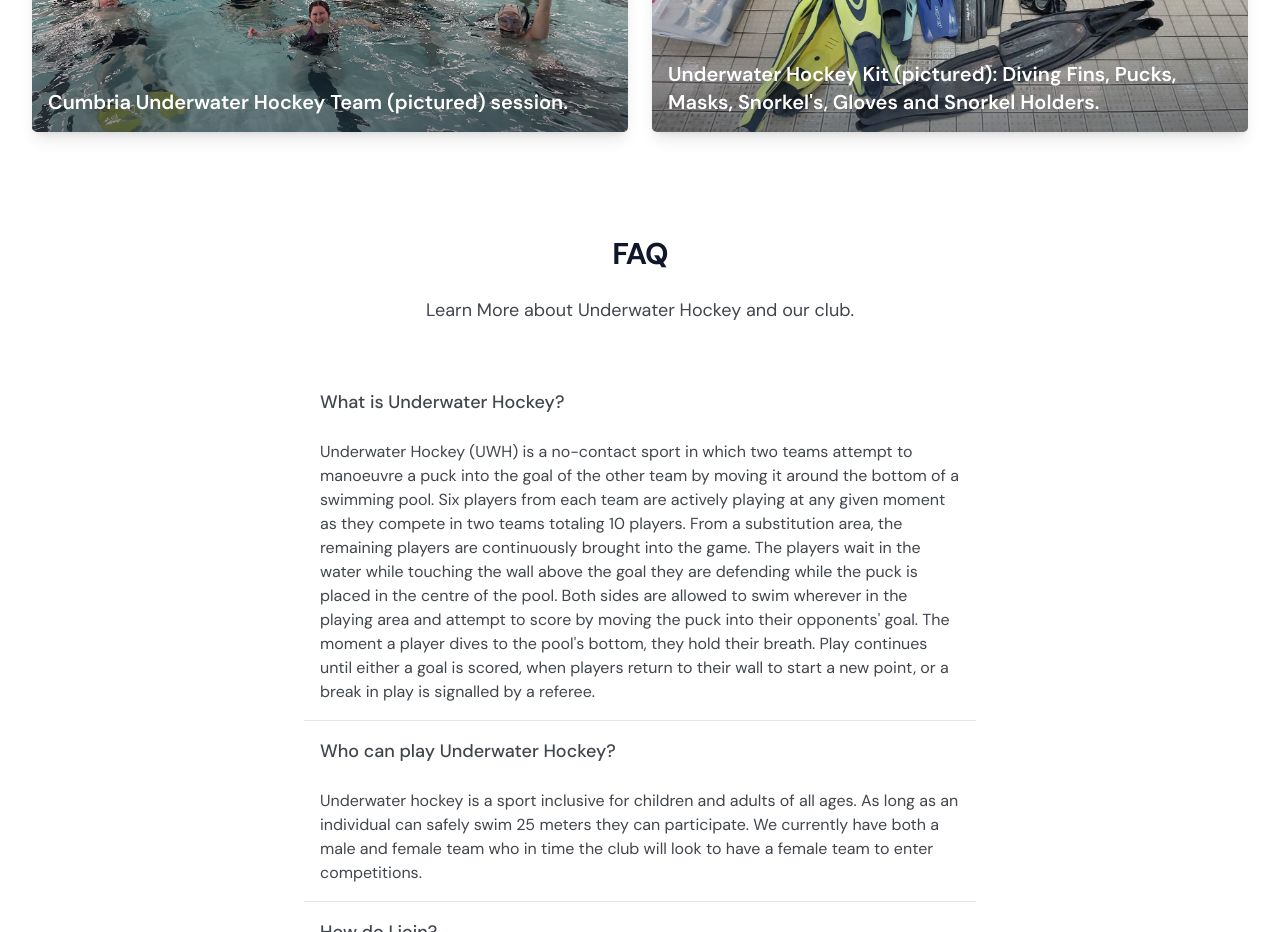
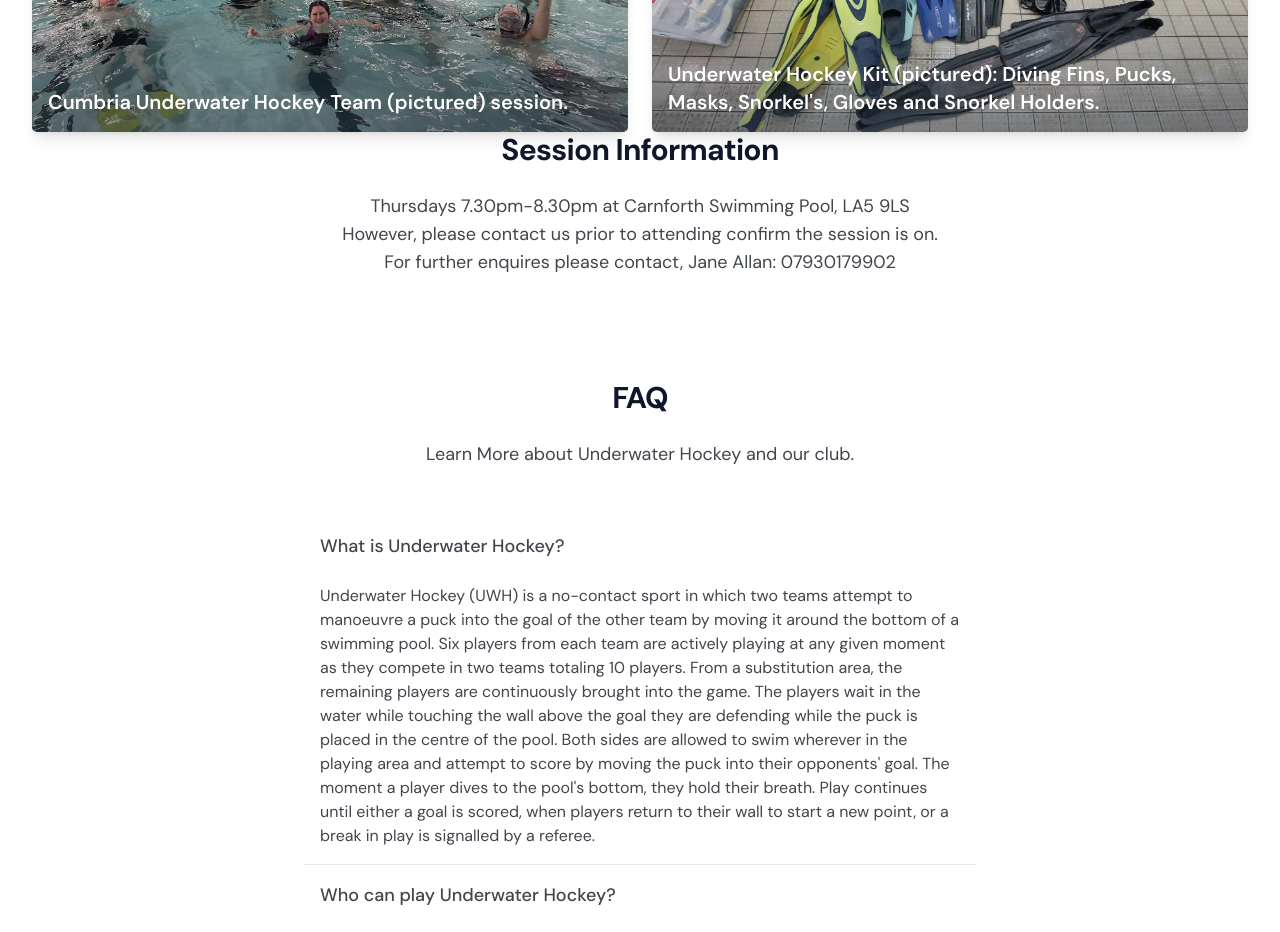
Before and after one commit to jamescball/Cumbria-Underwater-Hockey-Website, a plain HTML site: page index.html in a window 1280 px wide. Shown: the part 1540-2472 px from the top of the page. Drawn offline with nearby package versions, Linux system fonts and the light colour scheme.

Commit message:
Update index.html

```diff
--- a/index.html
+++ b/index.html
@@ -79,6 +79,20 @@
           <div class="flex flex-col relative"><span class="text-white text-lg lg:text-xl font-semibold">Underwater Hockey Kit (pictured): Diving Fins, Pucks, Masks, Snorkel&#x27;s, Gloves and Snorkel Holders.</span></div>
         </a></div>
     </div>
+    <div class="flex flex-col content-center justify-center items-center p-[25px]">
+  <h2 class="max-w-lg mb-6 font-sans font-bold leading-none tracking-tight text-slate-900 dark:text-slate-100 text-2xl md:mx-auto lg:text-3xl">
+    Session Information
+  </h2>
+  <p class="py-[5px] sm:text-lg">
+    Thursdays 7.30pm-8.30pm at Carnforth Swimming Pool, LA5 9LS
+  </p>
+  <p class="py-[5px] sm:text-lg">
+    However, please contact us prior to attending confirm the session is on.
+  </p>
+  <p class="py-[5px] sm:text-lg">
+    For further enquires please contact, Jane Allan: 07930179902
+  </p>
+</div>
   </div>
   <div class="px-4 py-12 mx-auto sm:max-w-xl md:max-w-full md:px-24 lg:px-8 lg:py-14">
     <div class="max-w-xl sm:mx-auto lg:max-w-2xl">
```
